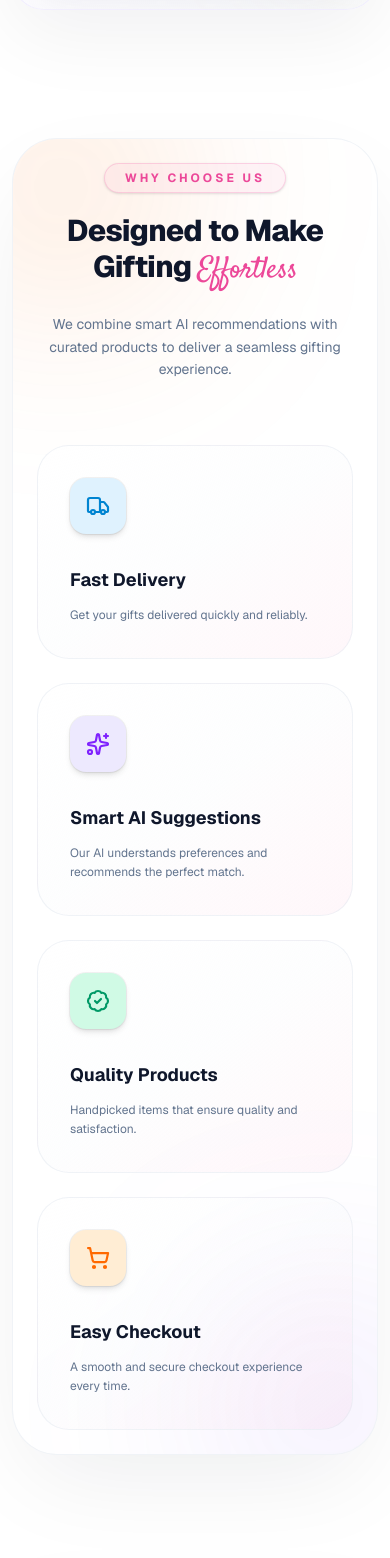
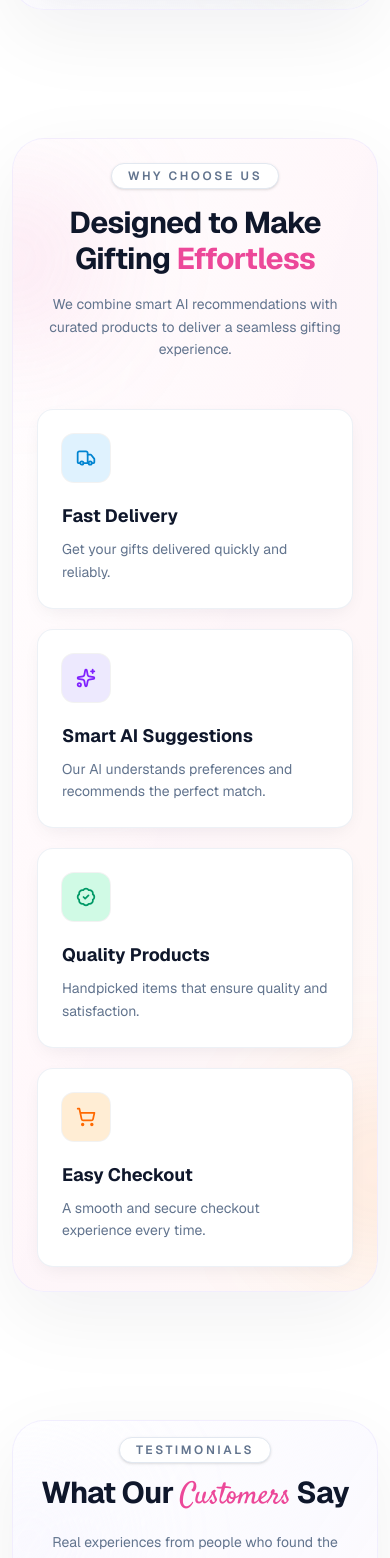
Before and after one commit to mahdi9162/Giftly-Client-Side, a Next.js app: page / in a window 390 px wide. Shown: the part 6980-8538 px from the top of the page. Built offline with nearby package versions, Linux system fonts and the light colour scheme.

Commit message:
feat: implement WhyChooseUs section

```diff
--- a/src/app/page.tsx
+++ b/src/app/page.tsx
@@ -1,5 +1,6 @@
 import AIHowItWorks from '@/components/home/AIHowItWorks';
 import CategorySection from '@/components/home/CategorySection';
+import FAQ from '@/components/home/FAQ';
 import FeaturedProducts from '@/components/home/FeaturedProducts';
 import HeroSection from '@/components/home/HeroSection';
 import Testimonials from '@/components/home/Testimonials';
@@ -27,6 +28,7 @@ export default function Home() {
       <AIHowItWorks />
       <WhyChooseUs />
       <Testimonials />
+      <FAQ />
     </>
   );
 }
--- a/src/components/home/Testimonials.tsx
+++ b/src/components/home/Testimonials.tsx
@@ -42,14 +42,12 @@ const testimonials = [
 const Testimonials = () => {
   return (
 <Container>
-      <section className="py-16 md:py-20 px-3 md:px-0">
-
+  <section className="px-3 py-16 md:px-0 md:py-20">
     {/* Framed wrapper */}
-        <div className="relative overflow-hidden rounded-4xl border border-slate-200/70 bg-linear-to-br from-white via-rose-50/20 to-violet-50/20 shadow-[0_24px_80px_rgba(15,23,42,0.06)] p-4 sm:p-6 lg:p-10">
-
+    <div className="relative overflow-hidden rounded-4xl border border-violet-100/70 bg-gradient-to-br from-white via-violet-50/40 to-rose-50/35 p-4 shadow-[0_24px_80px_rgba(15,23,42,0.06)] sm:p-6 lg:p-10">
       {/* Corner glow blobs */}
-          <div className="pointer-events-none absolute -left-16 top-10 h-40 w-40 rounded-full bg-rose-200/20 blur-3xl" />
-          <div className="pointer-events-none absolute -right-16 bottom-10 h-40 w-40 rounded-full bg-violet-200/15 blur-3xl" />
+      <div className="pointer-events-none absolute -left-16 top-10 h-40 w-40 rounded-full bg-violet-200/20 blur-3xl" />
+      <div className="pointer-events-none absolute -right-16 bottom-10 h-40 w-40 rounded-full bg-rose-200/20 blur-3xl" />
 
       {/* Centered heading */}
       <div className="relative mx-auto max-w-2xl text-center">
@@ -58,8 +56,8 @@ const Testimonials = () => {
         </p>
 
         <h2 className="text-3xl font-bold tracking-tight text-slate-900 md:text-5xl">
-              What Our{' '}
-              <span className="font-script font-normal text-primary">Customers</span>{' '}
+          What Our{" "}
+          <span className="font-script font-normal text-primary">Customers</span>{" "}
           Say
         </h2>
 
@@ -79,43 +77,40 @@ const Testimonials = () => {
           autoplay={{ delay: 3500, disableOnInteraction: false }}
           pagination={{ clickable: true }}
           breakpoints={{
-                768:  { slidesPerView: 2, spaceBetween: 20, centeredSlides: false },
+            768: { slidesPerView: 2, spaceBetween: 20, centeredSlides: false },
             1024: { slidesPerView: 3, spaceBetween: 24, centeredSlides: false },
           }}
-              className="!pb-10 testimonials-swiper"
+          className="testimonials-swiper !pb-10"
         >
           {testimonials.map((item) => (
             <SwiperSlide key={item.id} className="h-auto">
-                  <div className="group flex h-full flex-col rounded-2xl border border-slate-200/60 bg-white p-6 shadow-[0_4px_16px_-4px_rgba(15,23,42,0.07)] transition-all duration-300 hover:-translate-y-1 hover:shadow-[0_12px_32px_-8px_rgba(15,23,42,0.11)]">
-
+              <div className="group flex h-full flex-col rounded-2xl border border-slate-200/60 bg-white/90 p-6 shadow-[0_4px_16px_-4px_rgba(15,23,42,0.07)] backdrop-blur-sm transition-all duration-300 hover:-translate-y-1 hover:shadow-[0_12px_32px_-8px_rgba(15,23,42,0.11)]">
                 {/* Quote icon */}
-                    <div className="mb-5 flex h-12 w-12 items-center justify-center rounded-2xl bg-primary/8 text-primary/60">
+                <div className="mb-5 flex h-12 w-12 items-center justify-center rounded-2xl bg-primary/8 text-primary/70">
                   <Quote className="h-6 w-6" strokeWidth={2} />
                 </div>
 
                 {/* Review text */}
-                    <p className="flex-1 text-sm md:text-base md:leading-7 text-slate-600">
+                <p className="flex-1 text-sm leading-relaxed text-slate-600 md:text-base md:leading-7">
                   &ldquo;{item.text}&rdquo;
                 </p>
 
                 {/* Divider + user info */}
                 <div className="mt-5 border-t border-slate-100 pt-4">
                   <p className="text-sm font-semibold text-slate-900">{item.name}</p>
-                      <div className="mt-1 flex flex-col md:flex-row md:items-center gap-2">
-                        {/* Verified badge */}
+
+                  <div className="mt-1 flex flex-col gap-2 md:flex-row md:items-center">
                     <span className="inline-flex items-center rounded-full bg-emerald-50 px-2 py-0.5 text-xs font-medium text-emerald-600">
                       {item.label}
                     </span>
                     <span className="text-xs text-slate-400">{item.context}</span>
                   </div>
                 </div>
-
               </div>
             </SwiperSlide>
           ))}
         </Swiper>
       </div>
-
     </div>
   </section>
 
@@ -126,20 +121,24 @@ const Testimonials = () => {
       opacity: 1;
       transition: all 0.3s ease;
     }
+
     .testimonials-swiper .swiper-pagination-bullet-active {
       background: #ec4899;
       width: 20px;
-          border-radius: 4px;
+      border-radius: 999px;
     }
+
     .testimonials-swiper .swiper-slide {
       opacity: 0.5;
       transform: scale(0.97);
       transition: opacity 0.3s ease, transform 0.3s ease;
     }
+
     .testimonials-swiper .swiper-slide-active {
       opacity: 1;
       transform: scale(1);
     }
+
     @media (min-width: 768px) {
       .testimonials-swiper .swiper-slide {
         opacity: 1;
--- a/src/components/home/WhyChooseUs.tsx
+++ b/src/components/home/WhyChooseUs.tsx
@@ -39,60 +39,57 @@ const features = [
 const WhyChooseUs = () => {
   return (
 <Container>
-  <section className="px-3 py-16 md:px-0 md:py-24">
-    {/* Main Framed Wrapper */}
-    <div className="relative overflow-hidden rounded-[45px] border border-slate-200/50 bg-white p-6 shadow-[0_35px_100px_-20px_rgba(15,23,42,0.08)] sm:p-10 lg:p-16">
+  <section className="px-3 py-16 md:px-0 md:py-20">
+    <div className="relative overflow-hidden rounded-4xl border border-violet-100/70
+    bg-gradient-to-br from-white via-primary/5 to-secondary/5
+    p-6 shadow-[0_24px_80px_rgba(15,23,42,0.06)] sm:p-8 lg:p-12">
 
-      {/*  Brand Glow Blobs */}
-      <div className="pointer-events-none absolute -left-20 -top-20 h-64 w-64 rounded-full bg-secondary/15 blur-[100px]" />
-      <div className="pointer-events-none absolute -right-20 -bottom-20 h-64 w-64 rounded-full bg-accent/10 blur-[100px]" />
+      {/* Soft Brand Glow (NO animation) */}
+      <div className="pointer-events-none absolute -left-20 top-10 h-40 w-40 rounded-full bg-primary/15 blur-3xl" />
+      <div className="pointer-events-none absolute -right-20 bottom-10 h-40 w-40 rounded-full bg-secondary/15 blur-3xl" />
 
-      {/* Header Block */}
+      {/* Header */}
       <div className="relative mx-auto max-w-3xl text-center">
-        <p className="mb-5 inline-flex rounded-full border border-primary/20 bg-primary/5 px-5 py-1.5 text-xs font-bold uppercase tracking-[0.25em] text-primary shadow-sm">
+        <p className="mb-4 inline-flex rounded-full border border-slate-200 bg-white px-4 py-1 text-xs font-semibold uppercase tracking-[0.22em] text-slate-500 shadow-sm">
           Why Choose Us
         </p>
 
-        <h2 className="text-3xl font-extrabold tracking-tight text-slate-900 md:text-5xl lg:text-6xl">
-          Designed to Make Gifting{' '}
-          <span className="font-script font-normal text-primary">Effortless</span>
+        <h2 className="text-3xl font-bold tracking-tight text-slate-900 md:text-5xl">
+          Designed to Make Gifting{" "}
+          <span className="text-primary">Effortless</span>
         </h2>
 
-        <p className="mx-auto mt-6 max-w-2xl text-sm leading-relaxed text-slate-500 md:text-lg">
+        <p className="mx-auto mt-4 max-w-2xl text-sm leading-relaxed text-slate-500 md:text-base md:leading-7">
           We combine smart AI recommendations with curated products to deliver a seamless gifting experience.
         </p>
       </div>
 
-      {/* Feature Cards Grid */}
-  <div className="relative mt-16 grid grid-cols-1 gap-6 sm:grid-cols-2 lg:grid-cols-4">
+      {/* Cards */}
+      <div className="relative mt-12 grid grid-cols-1 gap-5 sm:grid-cols-2 lg:grid-cols-4">
         {features.map((feature) => {
           const Icon = feature.icon;
+
           return (
             <div
               key={feature.id}
-        /* Card */
-        className="group relative flex h-full flex-col overflow-hidden rounded-[32px] border border-slate-200/50 bg-linear-to-br from-white via-slate-50/30 to-primary/5 p-8 transition-all duration-500 hover:-translate-y-2 hover:border-primary/20 hover:shadow-[0_30px_70px_-20px_rgba(236,72,153,0.15)]"
+              className="group flex flex-col rounded-2xl border border-slate-200/60
+              bg-white p-6
+              shadow-[0_6px_20px_-6px_rgba(15,23,42,0.08)]
+              transition-all duration-300
+              hover:-translate-y-1
+              hover:shadow-[0_14px_30px_-12px_rgba(15,23,42,0.12)]"
             >
-        {/* Inner Glow */}
-        <div className="absolute inset-0 bg-linear-to-br from-primary/10 via-transparent to-secondary/5 opacity-0 transition-opacity duration-500 group-hover:opacity-100" />
-
-        {/* Icon Container */}
-        <div className={`relative mb-8 flex h-14 w-14 items-center justify-center rounded-2xl ${feature.iconBg} ring-1 ring-black/5 shadow-md transition-all duration-500 group-hover:scale-110 group-hover:shadow-lg`}>
-          <Icon className={`h-6 w-6 ${feature.iconColor}`} strokeWidth={2.2} />
+              <div className={`mb-5 flex h-12 w-12 items-center justify-center rounded-xl ${feature.iconBg} ring-1 ring-black/5`}>
+                <Icon className={`h-5 w-5 ${feature.iconColor}`} strokeWidth={2.1} />
               </div>
 
-        {/* Text Content */}
-        <div className="relative mt-auto">
-          <h3 className="text-lg md:text-xl font-bold text-slate-900 transition-colors duration-300 group-hover:text-primary">
+              <h3 className="text-lg font-bold text-slate-900 group-hover:text-primary transition-colors">
                 {feature.title}
               </h3>
-          <p className="mt-3 text-xs md:text-sm leading-relaxed text-slate-500">
+
+              <p className="mt-2 text-sm leading-relaxed text-slate-500">
                 {feature.description}
               </p>
-        </div>
-
-        {/* Bottom Accent */}
-        <div className="absolute bottom-0 left-0 h-1 w-0 bg-linear-to-r from-primary to-secondary transition-all duration-500 group-hover:w-full" />
             </div>
           );
         })}
```
Also changed, not shown: src/components/home/FAQ.tsx (+131 -0 lines). Lines whose indentation alone changed are shown as unchanged.
